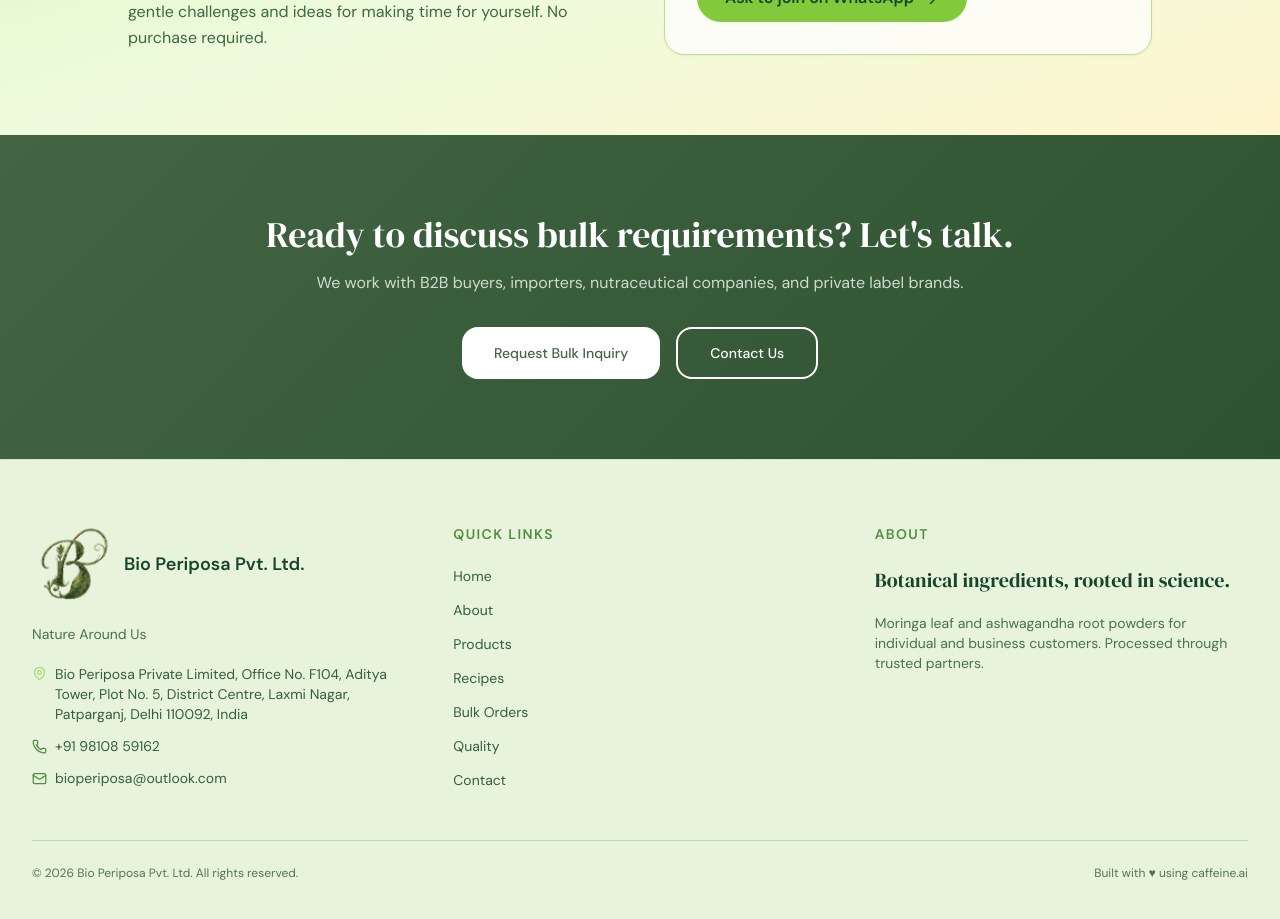
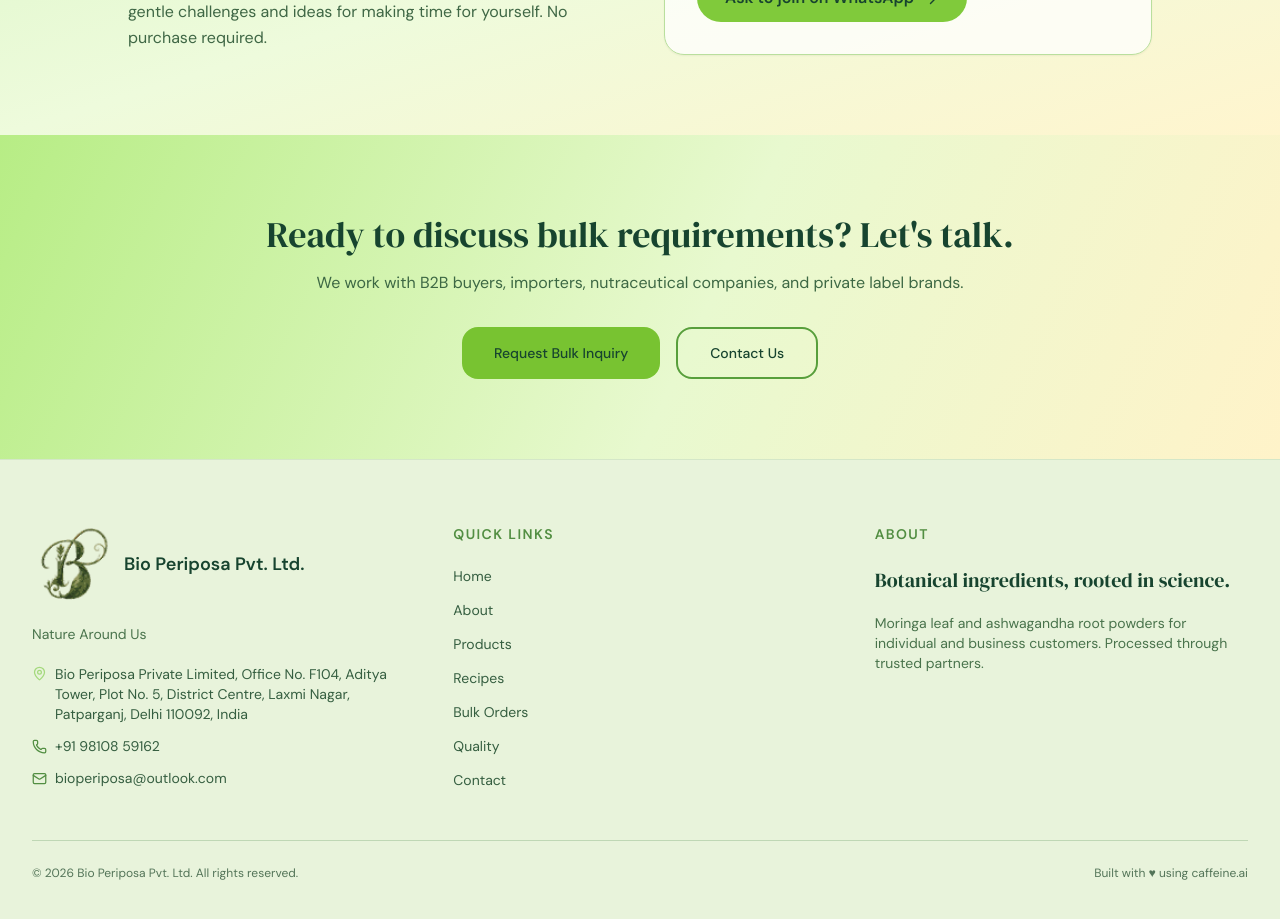
Before and after one commit to chitiagarwal/bio-peri-posa-website, a React (Vite) app in the folder src/frontend/: page / in a window 1280 px wide. Shown: the part 4860-5779 px from the top of the page. Built offline with nearby package versions, Linux system fonts and the light colour scheme; no server answers; what @icp-sdk/core would draw is missing.

Commit message:
Brighten shared call-to-action banners throughout website

```diff
--- a/src/frontend/src/components/CTASection.tsx
+++ b/src/frontend/src/components/CTASection.tsx
@@ -22,17 +22,17 @@ export default function CTASection({
       className="py-20 px-4"
       style={{
         background:
-          "linear-gradient(135deg, oklch(0.47 0.066 145), oklch(0.40 0.070 145))",
+          "linear-gradient(115deg, #b7ed85, #e8f9cf 55%, #fff3c9)",
       }}
     >
       <div className="max-w-3xl mx-auto text-center">
-        <h2 className="font-serif text-3xl md:text-4xl text-white mb-4">
+        <h2 className="font-serif text-3xl md:text-4xl text-[#17442f] mb-4">
           {heading}
         </h2>
         {subtext && (
           <p
             className="text-base font-sans mb-8"
-            style={{ color: "oklch(0.88 0.025 145)" }}
+            style={{ color: "#3d6844" }}
           >
             {subtext}
           </p>
@@ -40,8 +40,8 @@ export default function CTASection({
         <div className="flex flex-col sm:flex-row gap-4 justify-center">
           <Link
             to={primaryTo}
-            className="inline-flex items-center justify-center px-8 py-3.5 rounded-xl font-sans font-medium text-sm bg-white transition-all duration-200 hover:-translate-y-0.5"
-            style={{ color: "oklch(0.47 0.066 145)" }}
+            className="inline-flex items-center justify-center px-8 py-3.5 rounded-xl font-sans font-medium text-sm bg-[#78c331] transition-all duration-200 hover:-translate-y-0.5"
+            style={{ color: "#17442f" }}
             data-ocid="cta.primary_button"
           >
             {primaryLabel}
@@ -49,7 +49,7 @@ export default function CTASection({
           {secondaryLabel && secondaryTo && (
             <Link
               to={secondaryTo}
-              className="inline-flex items-center justify-center px-8 py-3.5 rounded-xl font-sans font-medium text-sm border-2 border-white text-white transition-all duration-200 hover:bg-white/10"
+              className="inline-flex items-center justify-center px-8 py-3.5 rounded-xl font-sans font-medium text-sm border-2 border-[#589f3c] text-[#17442f] transition-all duration-200 hover:bg-white/60"
               data-ocid="cta.secondary_button"
             >
               {secondaryLabel}
```
